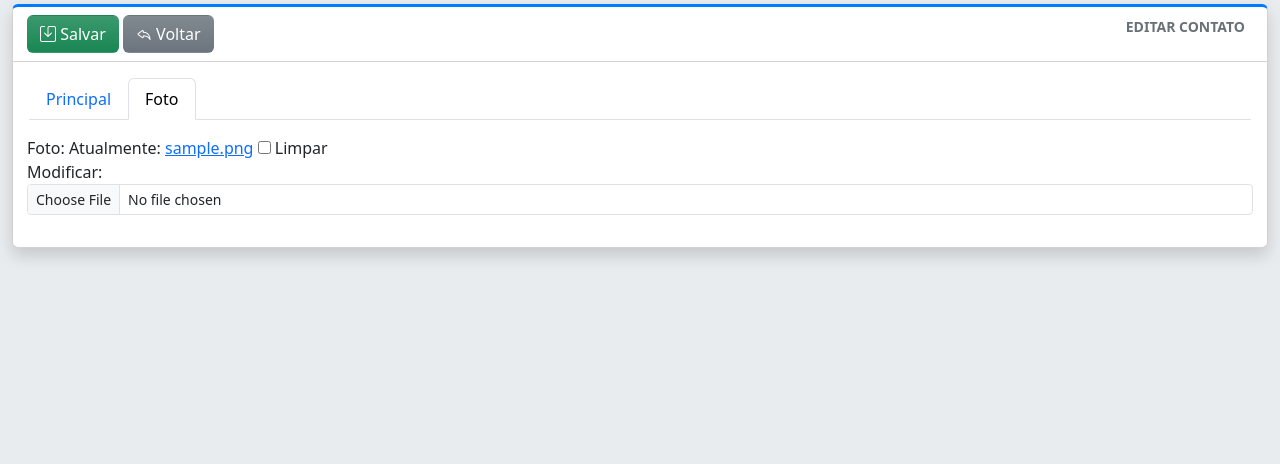
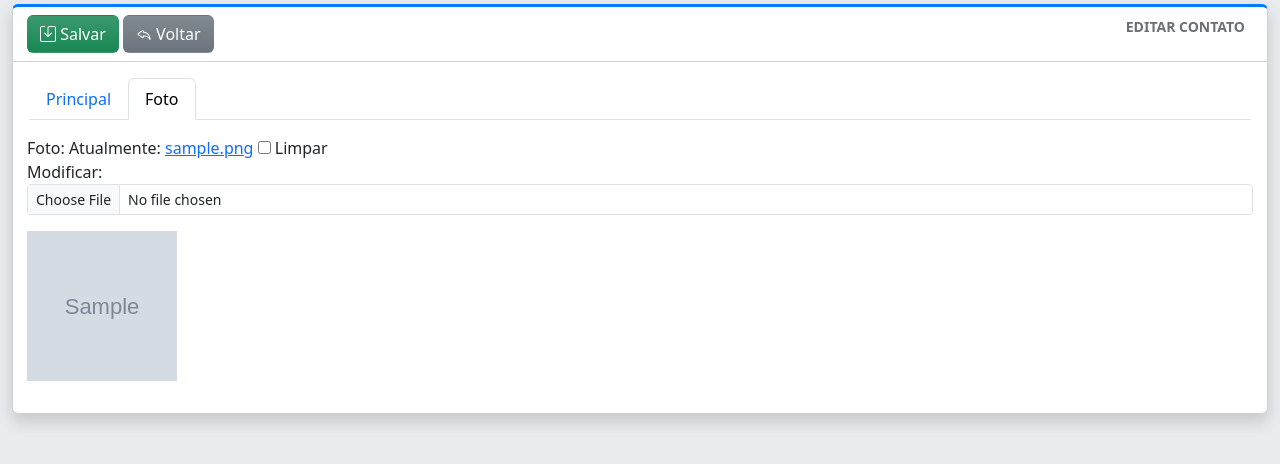
Before and after one commit to jvsjanilson/MeuFinanceiro, a Django app: page /contatos/1/update/ in a window 1280 px wide, after a click on "Foto". Shown: the part 65-529 px from the top of the page. Run offline with Django 4.2, Linux system fonts and the light colour scheme; a user stored in the database is signed in; tables that the repository leaves empty hold one stand-in row (values such as "Sample post"); grey boxes marked "Sample" are stand-in pictures.

Commit message:
feat: add img contato

```diff
--- a/cadastro/templates/cadastro/contato/form.html
+++ b/cadastro/templates/cadastro/contato/form.html
@@ -331,6 +331,17 @@
                             </div>
                         </div>
                     </div>
+                    <div class="row">
+                        <div class="col-md-12">
+                            <div class="mb-3">
+
+                                {%if object.foto.url is not None %}
+                               <img height="150" width="150" src=" {{ object.foto.url }}">
+                               {%endif%}
+
+                            </div>
+                        </div>
+                    </div>
                 </div>
 
               </div>
```
Also changed, not shown: financeiro/templates/financeiro/contareceber/list.html (+4 -4 lines), data/clientes/fotos/Janilson.jpg (added), data/clientes/fotos/Janilson_oJqd289.jpg (added).
